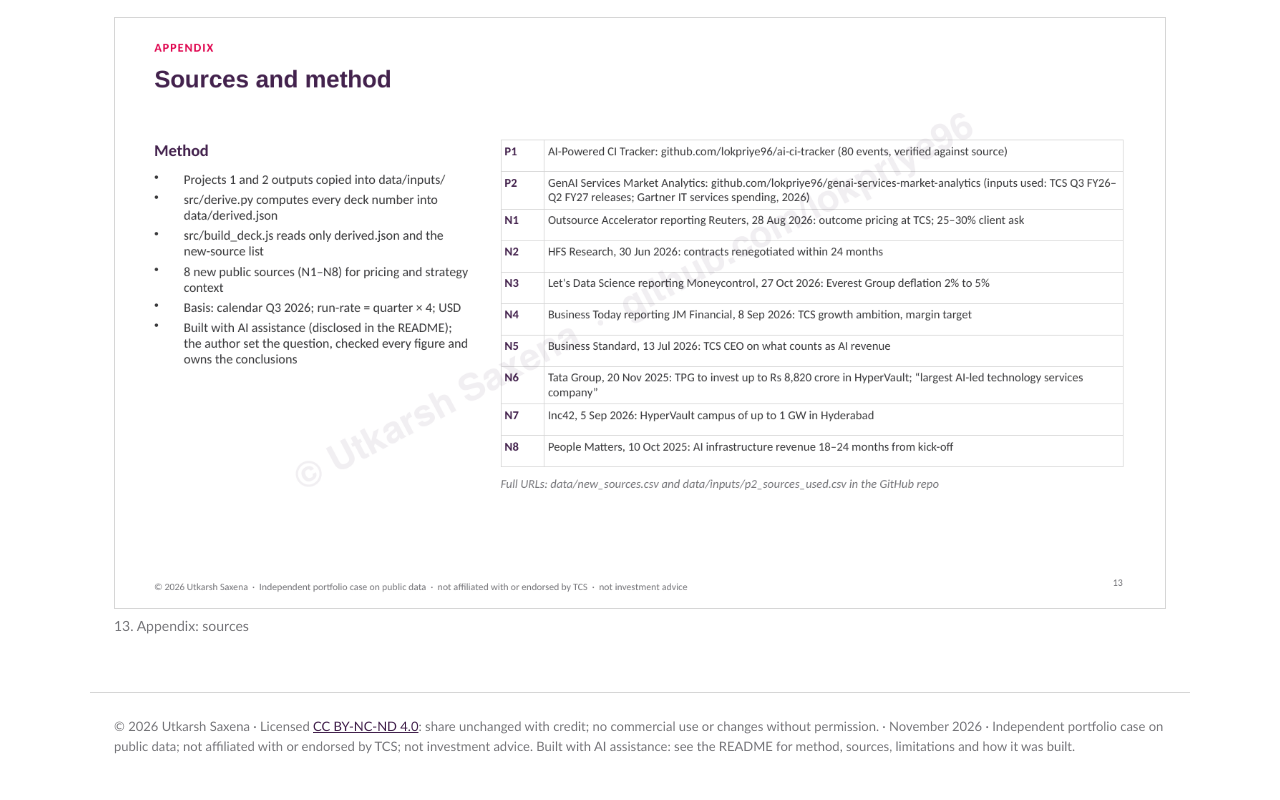
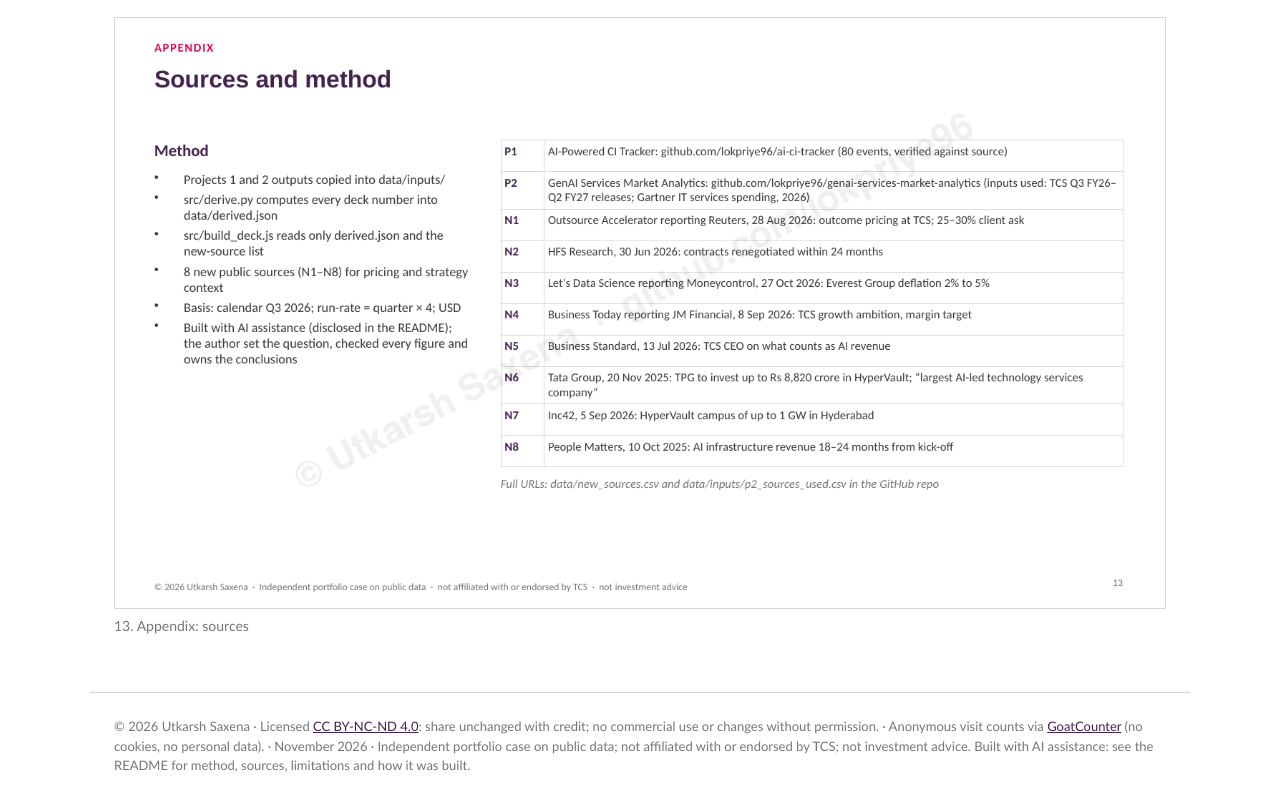
Before and after one commit to lokpriye96/ai-consulting-report-genai-services, a plain HTML site: page docs/index.html in a window 1280 px wide. Shown: the part 8582-9382 px from the top of the page. Drawn offline with Linux system fonts and the light colour scheme.

Commit message:
Add anonymous visit counter (GoatCounter, no cookies) [skip ci]

```diff
--- a/docs/index.html
+++ b/docs/index.html
@@ -45,5 +45,6 @@ footer{color:var(--muted);font-size:13px;padding:24px;border-top:1px solid #D6D6
 <figure id="s12"><img src="slides/slide-12.png" alt="Slide 12: Next steps and limitations" loading="lazy"><figcaption>12. Next steps and limitations</figcaption></figure>
 <figure id="s13"><img src="slides/slide-13.png" alt="Slide 13: Appendix: sources" loading="lazy"><figcaption>13. Appendix: sources</figcaption></figure>
 </main>
-<footer class="wrap">© 2026 Utkarsh Saxena · Licensed <a href="https://creativecommons.org/licenses/by-nc-nd/4.0/">CC BY-NC-ND 4.0</a>: share unchanged with credit; no commercial use or changes without permission. · November 2026 · Independent portfolio case on public data; not affiliated with or endorsed by TCS; not investment advice. Built with AI assistance: see the README for method, sources, limitations and how it was built.</footer>
+<footer class="wrap">© 2026 Utkarsh Saxena · Licensed <a href="https://creativecommons.org/licenses/by-nc-nd/4.0/">CC BY-NC-ND 4.0</a>: share unchanged with credit; no commercial use or changes without permission. · Anonymous visit counts via <a href="https://www.goatcounter.com">GoatCounter</a> (no cookies, no personal data). · November 2026 · Independent portfolio case on public data; not affiliated with or endorsed by TCS; not investment advice. Built with AI assistance: see the README for method, sources, limitations and how it was built.</footer>
+<script data-goatcounter="https://utkarsh-portfolio.goatcounter.com/count" async src="https://gc.zgo.at/count.js"></script>
 </body></html>
```
